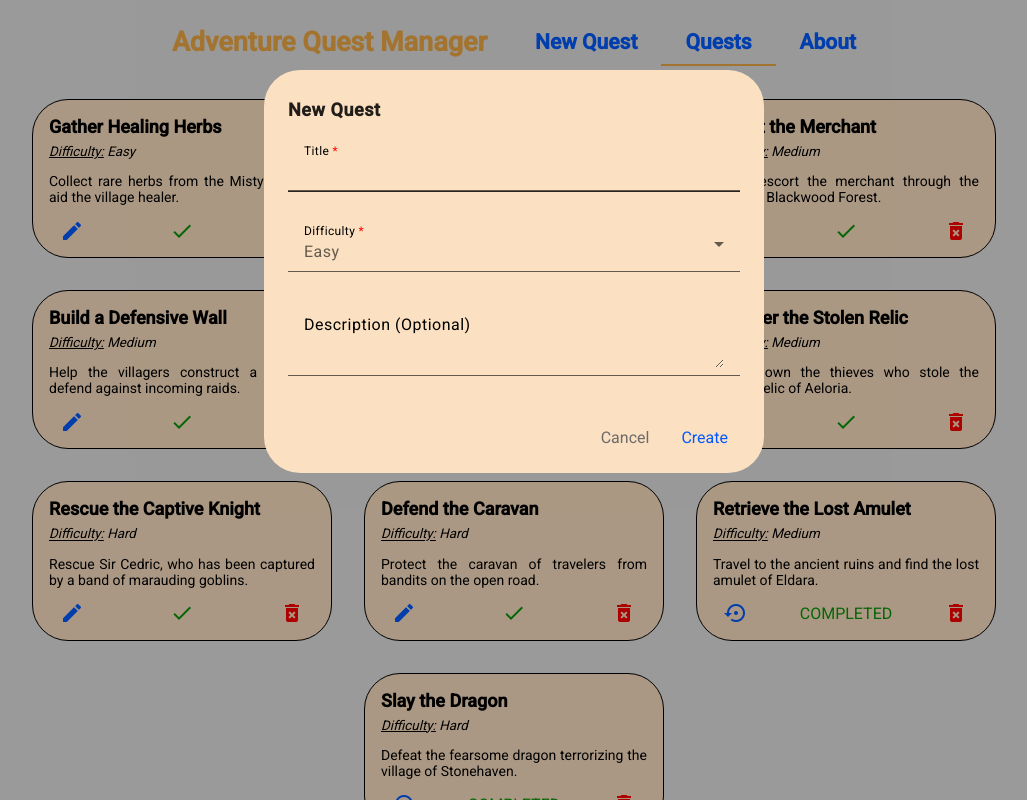
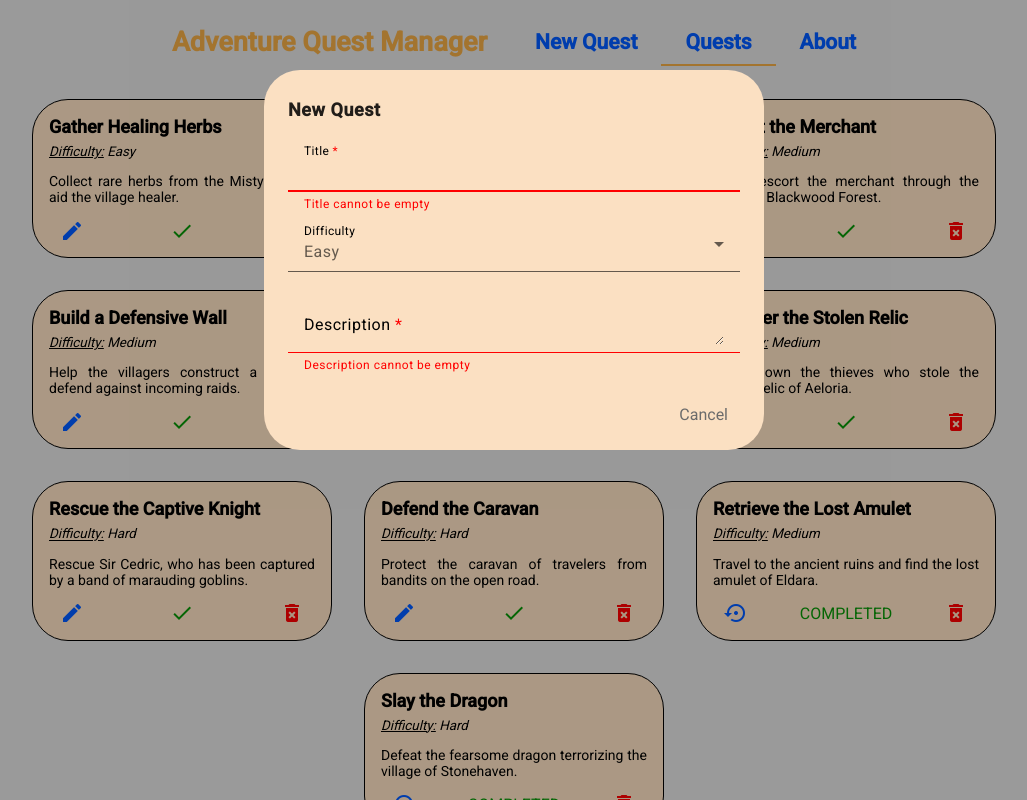
Before and after one commit to dimitrisstyl7/adventure-quest-manager, an Angular app: page /quests in a window 1280 px wide. Both pictures are taken after a click on the tab "New Quest". Shown: the whole page, without its empty margins (126-1153 px from the left). Built offline with nearby package versions, Linux system fonts and the light colour scheme.

Commit message:
Implement validation for editing/creating quests

```diff
--- a/src/app/shared/quest-dialog/quest-dialog.component.html
+++ b/src/app/shared/quest-dialog/quest-dialog.component.html
@@ -1,31 +1,32 @@
 <!--src/app/shared/quest-dialog/quest-dialog.component.html-->
 
-<div class="dialog-container">
 <h2 mat-dialog-title>{{ dialogData.heading }}</h2>
 <mat-dialog-content>
   <div>
-      <mat-form-field>
+    <mat-form-field [class.error]="titleError">
       <mat-label>Title <span class="required">*</span></mat-label>
-        <input [(ngModel)]="dialogData.quest.title" matInput>
+      <input (ngModelChange)="onTitleChange($event)" [(ngModel)]="dialogData.quest.title" matInput>
+      <mat-hint *ngIf="titleError">{{ titleError }}</mat-hint>
     </mat-form-field>
     <mat-form-field>
-        <mat-label>Difficulty <span class="required">*</span></mat-label>
+      <mat-label>Difficulty</mat-label>
       <mat-select [(value)]="dialogData.quest.difficulty">
         @for (difficulty of Object.values(Difficulty); track difficulty) {
           <mat-option [value]="difficulty">{{ difficulty }}</mat-option>
         }
       </mat-select>
     </mat-form-field>
-      <mat-form-field>
-        <mat-label>Description (Optional)</mat-label>
-        <textarea [(ngModel)]="dialogData.quest.description" matInput></textarea>
+    <mat-form-field [class.error]="descriptionError">
+      <mat-label>Description <span class="required">*</span></mat-label>
+      <textarea [(ngModel)]="dialogData.quest.description" matInput rows="1"></textarea>
+      <mat-hint *ngIf="descriptionError">{{ descriptionError }}</mat-hint>
     </mat-form-field>
   </div>
 </mat-dialog-content>
 <mat-dialog-actions align="end">
   <button class="cancel-button" mat-button mat-dialog-close>Cancel</button>
-    <button (click)="saveQuest()" [mat-dialog-close]="true" class="save-button"
+  <button (click)="saveQuest()" *ngIf="!descriptionError && !titleError" [mat-dialog-close]="true"
+          class="save-button"
           mat-button>{{ dialogData.positiveButtonText }}
   </button>
 </mat-dialog-actions>
-</div>
--- a/src/app/shared/quest-dialog/quest-dialog.component.scss
+++ b/src/app/shared/quest-dialog/quest-dialog.component.scss
@@ -4,8 +4,8 @@
 
 $save-button-color: #005AFF;
 $cancel-button-color: #6b6b6b;
+$error-color: red;
 
-.dialog-container {
 .cancel-button {
   @include mat.button-overrides((
     text-label-text-color: $cancel-button-color,
@@ -25,12 +25,16 @@ $cancel-button-color: #6b6b6b;
     color: black;
   }
 
+  mat-hint {
+    color: $error-color;
+    font-size: 12px;
+  }
+
   textarea {
     min-height: 25px;
   }
 
-    .required {
-      color: red;
+  .required, .error {
+    color: $error-color;
   }
 }
-}
--- a/src/app/shared/quest-dialog/quest-dialog.component.ts
+++ b/src/app/shared/quest-dialog/quest-dialog.component.ts
@@ -1,6 +1,6 @@
 // src/app/shared/quest-dialog/quest-dialog.component.ts
 
-import {Component, inject} from '@angular/core';
+import {Component, inject, OnInit} from '@angular/core';
 import {MAT_DIALOG_DATA, MatDialogModule, MatDialogRef} from '@angular/material/dialog';
 import {MatButtonModule} from '@angular/material/button';
 import {Difficulty} from '../../core/models/difficulty';
@@ -9,24 +9,46 @@ import {MatInputModule} from '@angular/material/input';
 import {MatSelectModule} from '@angular/material/select';
 import {FormsModule} from '@angular/forms';
 import {DialogData} from './dialog-data';
+import {QuestManagerService} from '../../core/services/quest-manager.service';
+import {NgIf} from '@angular/common';
 
 @Component({
   selector: 'app-quest-dialog',
-  imports: [MatDialogModule, MatButtonModule, MatFormFieldModule, MatInputModule, MatSelectModule, FormsModule],
+  imports: [MatDialogModule, MatButtonModule, MatFormFieldModule, MatInputModule, MatSelectModule, FormsModule, NgIf],
   templateUrl: './quest-dialog.component.html',
   styleUrl: './quest-dialog.component.scss'
 })
-export class QuestDialogComponent {
+export class QuestDialogComponent implements OnInit {
 
   protected dialogData: DialogData = inject(MAT_DIALOG_DATA);
   protected readonly Difficulty = Difficulty;
   protected readonly Object = Object;
+  protected titleError: string | null = null;
 
-  constructor(private readonly dialogRef: MatDialogRef<QuestDialogComponent>) {
+  constructor(private readonly dialogRef: MatDialogRef<QuestDialogComponent>,
+              private readonly questManagerService: QuestManagerService) {
   }
 
-  saveQuest() {
+  protected get descriptionError(): string | null {
+    const description = this.dialogData.quest.description;
+    if (!description || description.trim().length === 0) return 'Description cannot be empty';
+    return null
+  }
+
+  ngOnInit() {
+    this.onTitleChange(this.dialogData.quest.title);
+  }
+
+  protected saveQuest() {
     this.dialogRef.close(this.dialogData.quest);
   }
 
+  protected onTitleChange(newTitle: string) {
+    const id = this.dialogData.quest.id;
+    const title = newTitle.trim();
+    if (!title || title.length === 0) this.titleError = 'Title cannot be empty';
+    else if (this.questManagerService.isTitleUnique(title, id)) this.titleError = 'Title must be unique';
+    else this.titleError = null;
+  }
+
 }
```
Lines whose indentation alone changed are shown as unchanged.
